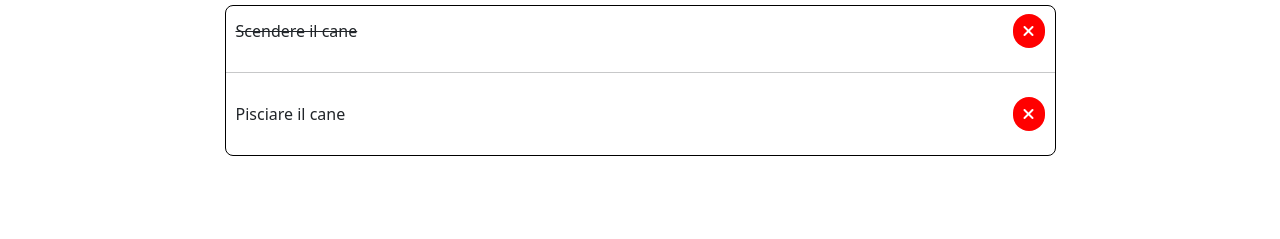
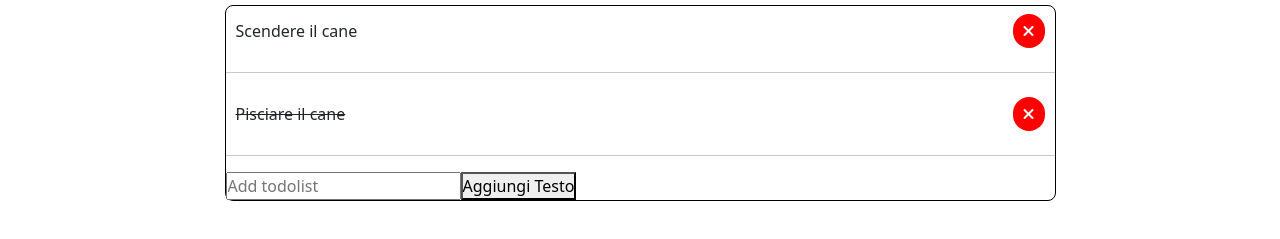
Before and after one commit to asafcastigliano/vue-todolist, a plain HTML site: page index.html in a window 1280 px wide. Shown: the part 63-302 px from the top of the page. Drawn offline with nearby package versions, Linux system fonts and the light colour scheme.

Commit message:
finito esercizio

```diff
--- a/index.html
+++ b/index.html
@@ -22,17 +22,23 @@
                                 <ul class="list-unstyled">
                                     <li v-for="(todo, index) in todolist" :key="index">
                                         <div>
-                                            <div class="todo d-flex align-items-center" :class="{'done': !todo.done}">
+                                            <div class="todo d-flex align-items-center" :class="{'done': todo.done}">
                                                 <span class="spantodo">{{ todo.todo }}</span>
 
                                                 <div class="d-flex justify-content-end buttons" @click="remove(index)">
                                                     <button class="btn-remove float-end"><i class="fa-solid fa-xmark"></i></button>
                                                 </div>
                                             </div>
-                                            <hr v-if="index !== todolist.length - 1">
+                                            <hr>
                                         </div>
                                     </li>
                                 </ul>
+
+                                <div>
+                                    <input type="text" v-model="inputText" placeholder="Add todolist"/>
+                                    <button @click="addTodo">Aggiungi Testo</button>
+                                </div>
+
                             </div>
                         </div>
                     </div>
--- a/js/script.js
+++ b/js/script.js
@@ -3,6 +3,7 @@ const { createApp } = Vue;
 createApp({
     data() {
         return {
+            inputText: '',
             todolist: [
                 {
                     todo: "Scendere il cane",
@@ -19,6 +20,13 @@ createApp({
     methods: {
         remove(index){
             this.todolist.splice(index, 1);
+        },
+
+        addTodo() {
+            if (this.inputText.trim() !== '') {
+                this.todolist.push({ todo: this.inputText, done: false });
+                this.inputText = '';
+              }
         }
 
     }
```
